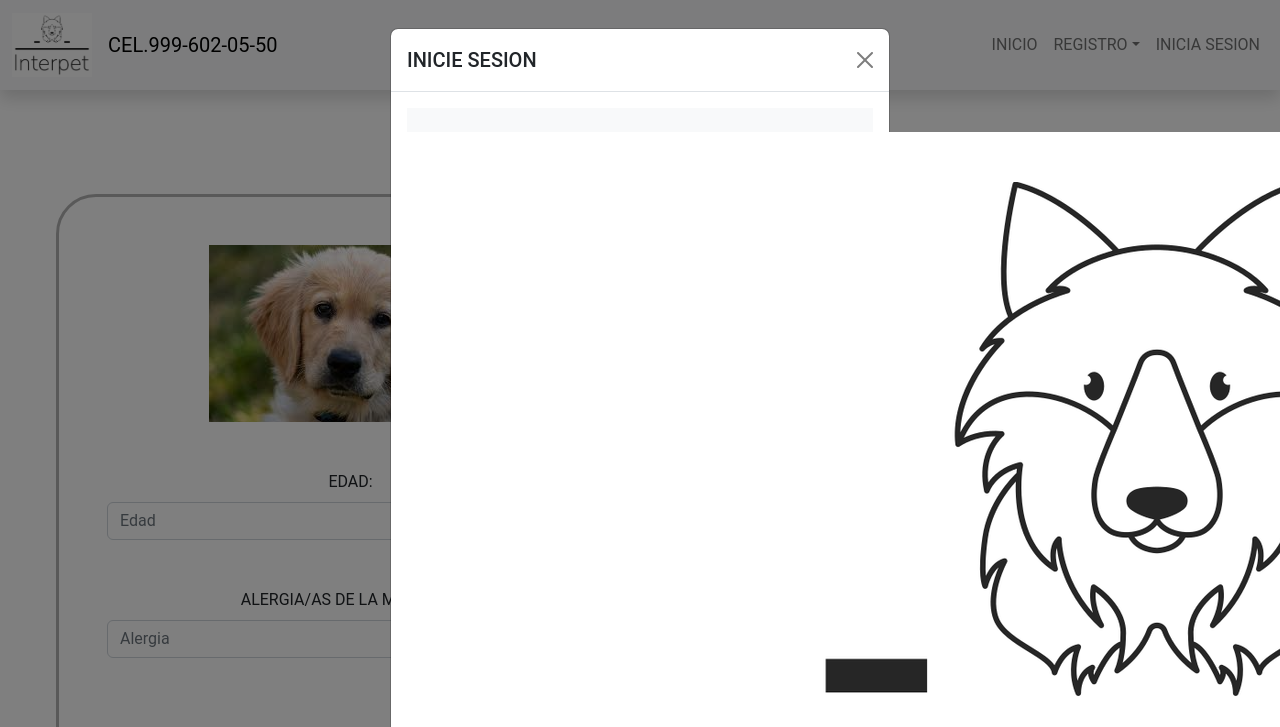
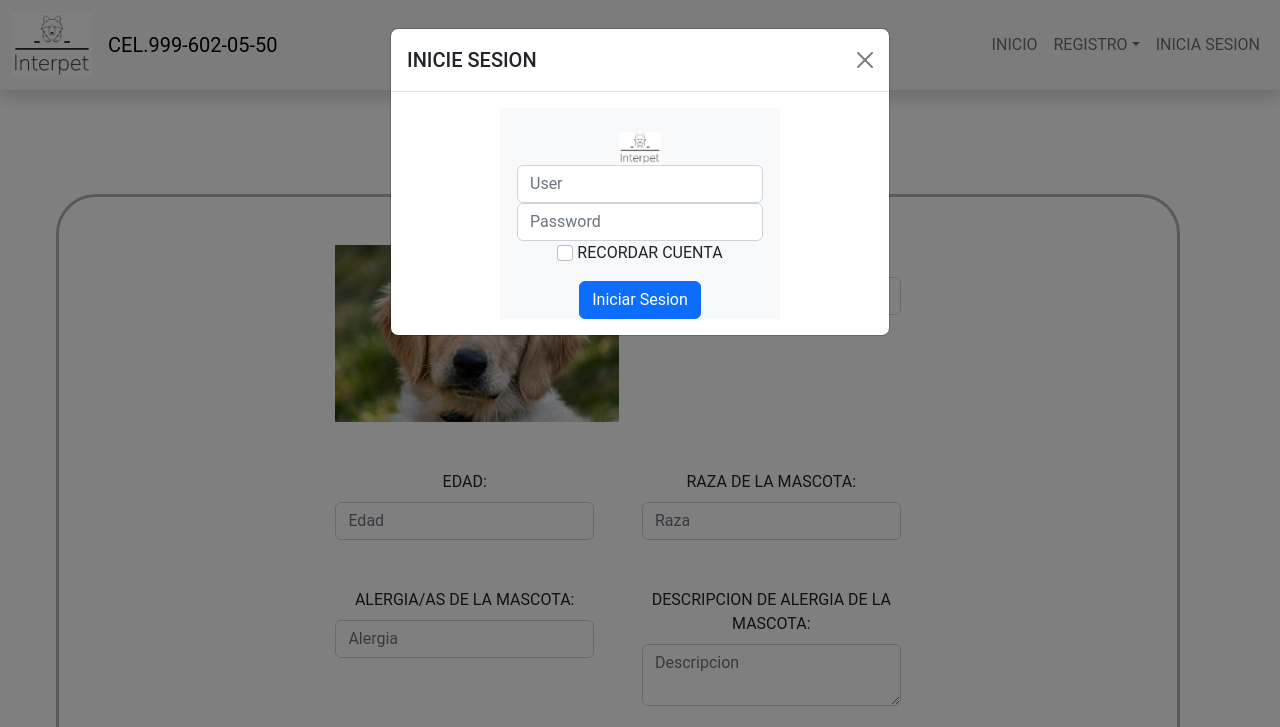
Before and after one commit to magtna/aplicacionesweb, a plain HTML site: page pages/Formulario_mascota.html in a window 1280 px wide. Both pictures are taken after a click on the link "INICIA SESION". Shown: the top 727 px of the page. Drawn offline with nearby package versions, Linux system fonts and the light colour scheme.

Commit message:
actualizacion estilo modal

```diff
--- a/styles/Form.css
+++ b/styles/Form.css
@@ -22,3 +22,12 @@ body{
     text-decoration: none;
     color: black;
 }
+.logo{width: 80px;}
+.log_img{
+    max-width: 15%;
+}
+
+form{
+    max-width: 60%;
+    margin: auto;
+}
--- a/styles/style.css
+++ b/styles/style.css
@@ -5,7 +5,6 @@
  */	.navbar .nav-item:hover .dropdown-menu{ display: block; }
 	.navbar .nav-item .dropdown-menu{ margin-top:0; }
 }
-.logo{width: 80px;}
 
 .gallery{
     height: 600px;
@@ -49,7 +48,7 @@
     background-image: url('./images/doctores.jpg');
 
 }
-
+.logo{width: 80px;}
 .log_img{
     max-width: 15%;
 }
```
